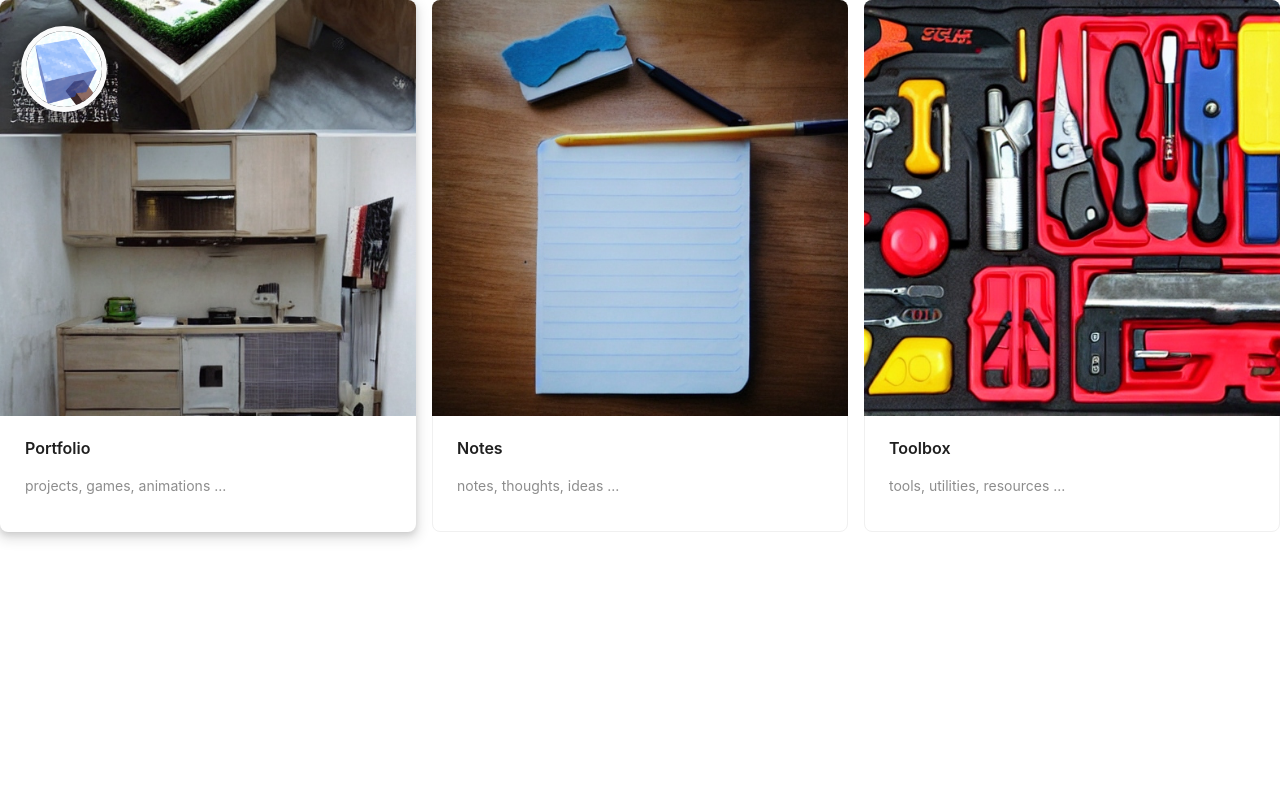
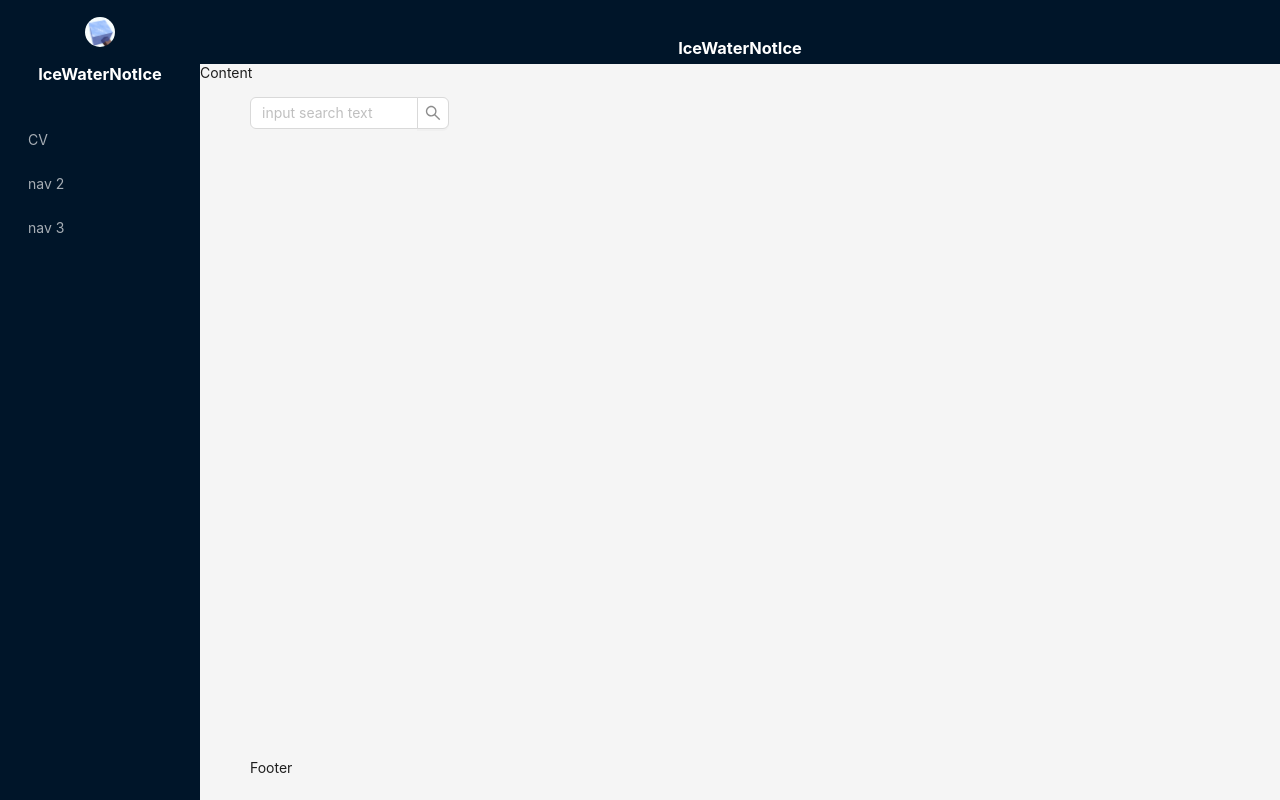
Before and after one commit to IceWaterNotIce/IceWaterNotIce.github.io, a Vue app: page / in a window 1280 px wide. Built offline with nearby package versions, Linux system fonts and the light colour scheme.

Commit message:
Refactor home page layout and navigation

```diff
--- a/src/components/PageHome.vue
+++ b/src/components/PageHome.vue
@@ -1,59 +1,43 @@
 <template>
-    <avatar-card></avatar-card>
-    <div>
-        <a-row :gutter="16">
-            <a-col :span="8">
-                <router-link to="/portfolio">
-                    <a-card hoverable>
-                        <template #cover>
-                            <img alt="Portfolio cover" src="../assets/images/portfolio_cover.jpeg" />
-                        </template>
-                        <a-card-meta title="Portfolio">
-                            <template #description>
-                                <p>projects, games, animations ...</p>
-                            </template>
-                        </a-card-meta>
-                    </a-card>
-                </router-link>
-            </a-col>
-            <a-col :span="8">
-                <router-link to="/notes">
-                    <a-card hoverable>
-                        <template #cover>
-                            <img alt="Notes cover" src="../assets/images/notes_cover.jpeg" />
-                        </template>
-                        <a-card-meta title="Notes">
-                            <template #description>
-                                <p>notes, thoughts, ideas ...</p>
-                            </template>
-                        </a-card-meta>
-                    </a-card>
-                </router-link>
-            </a-col>
-            <a-col :span="8">
-                <router-link to="/toolbox">
-                    <a-card hoverable>
-                        <template #cover>
-                            <img alt="Portfolio cover" src="../assets/images/toolbox_cover.jpeg" />
-                        </template>
-                        <a-card-meta title="Toolbox">
-                            <template #description>
-                                <p>tools, utilities, resources ...</p>
-                            </template>
-                        </a-card-meta>
-                    </a-card>
-                </router-link>
-            </a-col>
-        </a-row>
-    </div>
+    <a-layout>
+        <a-layout-sider>
+            <!-- 頭像-->
+            <!-- 頭像被按下時重定向到根目錄 -->
+            <router-link to="/">
+                <a-avatar :src="require('@/assets/images/my-logo.png')"
+                    style="margin: 1rem auto; display: block;"></a-avatar>
+            </router-link>
+            <!-- 名字 -->
+            <h1 style="color: #fff; text-align: center; margin-bottom: 2rem;">IceWaterNotIce</h1>
+            <!-- 選單 -->
+            <a-menu theme="dark" mode="inline" default-selected-keys="1">
+                <a-menu-item key="1">
+                    <span>CV</span>
+                </a-menu-item>
+                <a-menu-item key="2">
+                    <span>nav 2</span>
+                </a-menu-item>
+                <a-menu-item key="3">
+                    <span>nav 3</span>
+                </a-menu-item>
+            </a-menu>
+        </a-layout-sider>
+        <a-layout>
+            <a-layout-header>
+                <h1 style="color: #fff; text-align: center;">IceWaterNotIce</h1>
+                <a-input-search v-model:value="value" placeholder="input search text" style="width: 200px"
+                    @search="onSearch" />
+            </a-layout-header>
+            <a-layout-content>Content</a-layout-content>
+            <a-layout-footer>Footer</a-layout-footer>
+        </a-layout>
+    </a-layout>
 </template>
 
 <script>
-import avatarCard from '@/components/avatarCard.vue'
 export default {
     name: 'PageHome',
     components: {
-        "avatar-card": avatarCard
     },
     props: {
     },
--- /dev/null
+++ b/src/components/outerLinks.vue
@@ -0,0 +1,3 @@
+<template>
+
+</template>
```
Also changed, not shown: src/components/PageHomeContent.vue (added, +60 -0 lines), src/assets/images/logo.png (renamed from src/assets/logo.png), src/assets/images/my-logo.png (renamed from src/assets/my-logo.png).
